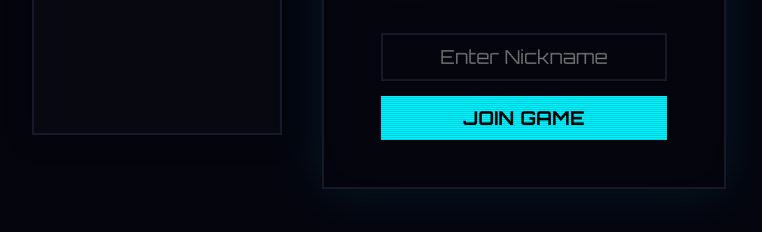
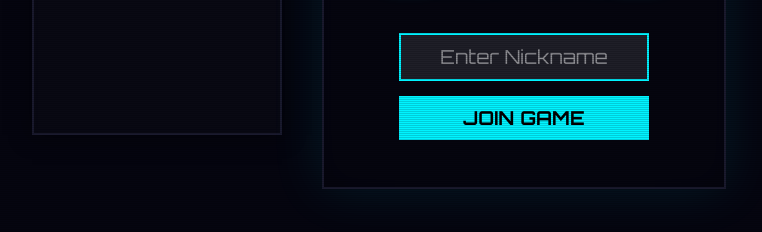
Before and after one commit to vitalii-f/snake, a plain HTML site: page index.html in a window 1280 px wide. Shown: the part 438-670 px from the top of the page, without its empty margins (261-1023 px from the left). Drawn offline with Linux system fonts and the light colour scheme.

Commit message:
style: Set game overlay z-index and update nickname input background, border, cursor, width, and placeholder styles.

```diff
--- a/style.css
+++ b/style.css
@@ -105,6 +105,7 @@ canvas {
     left: 0;
     width: 100%;
     height: 100%;
+    z-index: 50;
     pointer-events: none;
     display: flex;
     flex-direction: column;
@@ -254,8 +255,8 @@ body::after {
 }
 
 #nickname-input {
-    background: transparent;
-    border: 2px solid var(--grid-color);
+    background: rgba(255, 255, 255, 0.1);
+    border: 2px solid var(--accent);
     color: white;
     padding: 10px;
     font-family: 'Orbitron', monospace;
@@ -263,6 +264,12 @@ body::after {
     text-align: center;
     outline: none;
     transition: all 0.3s ease;
+    cursor: text;
+    width: 250px;
+}
+
+#nickname-input::placeholder {
+    color: rgba(255, 255, 255, 0.5);
 }
 
 #nickname-input:focus {
```
